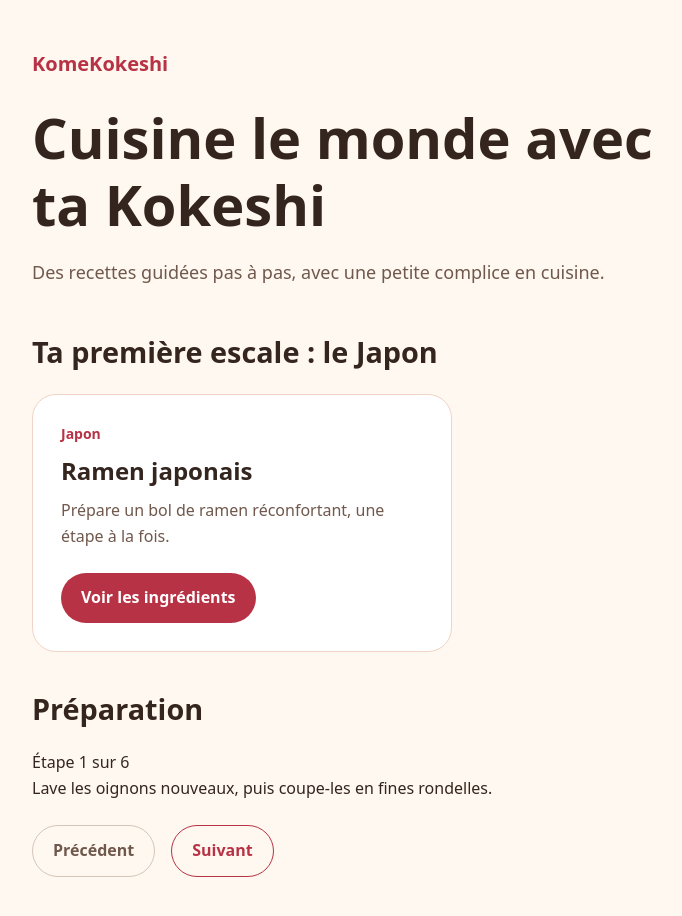
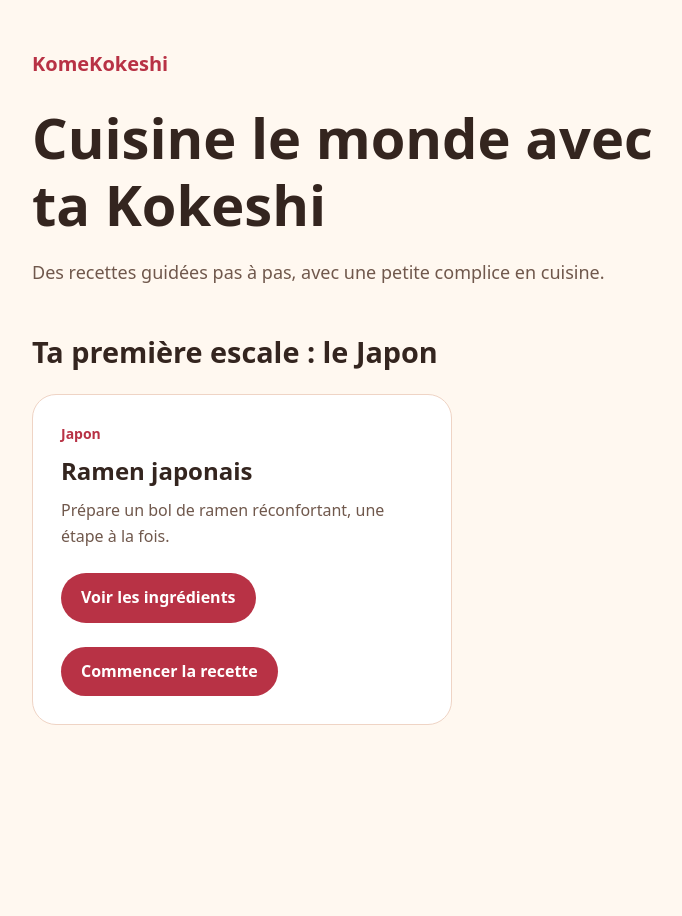
Before and after one commit to kahija/komekokeshi, a React (Vite) app: page / in a window 1280 px wide. Shown: the top 916 px of the page, without its empty margins (152-834 px from the left). After the commit the page ends 800 px from the top, so only its background shows below. Built offline with nearby package versions, Linux system fonts and the light colour scheme.

Commit message:
feat: add cooking mode entry and exit

```diff
--- a/src/App.tsx
+++ b/src/App.tsx
@@ -4,6 +4,28 @@ import { CookingSteps } from "./components/CookingSteps";
 
 function App() {
   const [showIngredients, setShowIngredients] = useState(false);
+  const [isCooking, setIsCooking] = useState(false);
+
+  if (isCooking) {
+    return (
+      <main className="home">
+        <header className="home-header">
+          <p className="home-brand">KomeKokeshi</p>
+          <h1>{ramenRecipe.title}</h1>
+
+          <button
+            className="recipe-toggle"
+            type="button"
+            onClick={() => setIsCooking(false)}
+          >
+            Quitter la préparation
+          </button>
+        </header>
+
+        <CookingSteps steps={ramenRecipe.steps} />
+      </main>
+    );
+  }
 
   return (
     <main className="home">
@@ -45,9 +67,16 @@ function App() {
               ))}
             </ul>
           </div>
+
+          <button
+            className="recipe-toggle"
+            type="button"
+            onClick={() => setIsCooking(true)}
+          >
+            Commencer la recette
+          </button>
         </article>
       </section>
-      <CookingSteps steps={ramenRecipe.steps} />
     </main>
   );
 }
```
